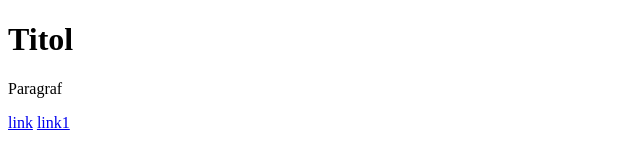
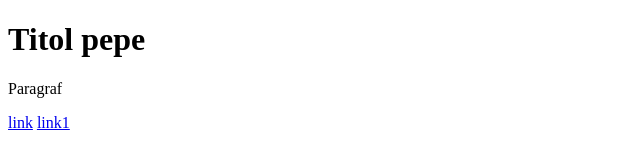
Before and after one commit to lod85/prova, a plain HTML site: page index.html in a window 1280 px wide. Shown: the whole page, without its empty margins (0-640 px from the left). Drawn offline with Linux system fonts and the light colour scheme.

Commit message:
modificación de prueba
pepe en titulo

```diff
--- a/index.html
+++ b/index.html
@@ -4,7 +4,7 @@
 		<title>Prova</title>
 	</head>
 	<body>
-		<h1>Titol</h1>
+		<h1>Titol pepe</h1>
 		<p>Paragraf</p>
 		<a href="html/prova1/index2.html">link</a>
 		<a href="html/prova1/1.html">link1</a>
```
